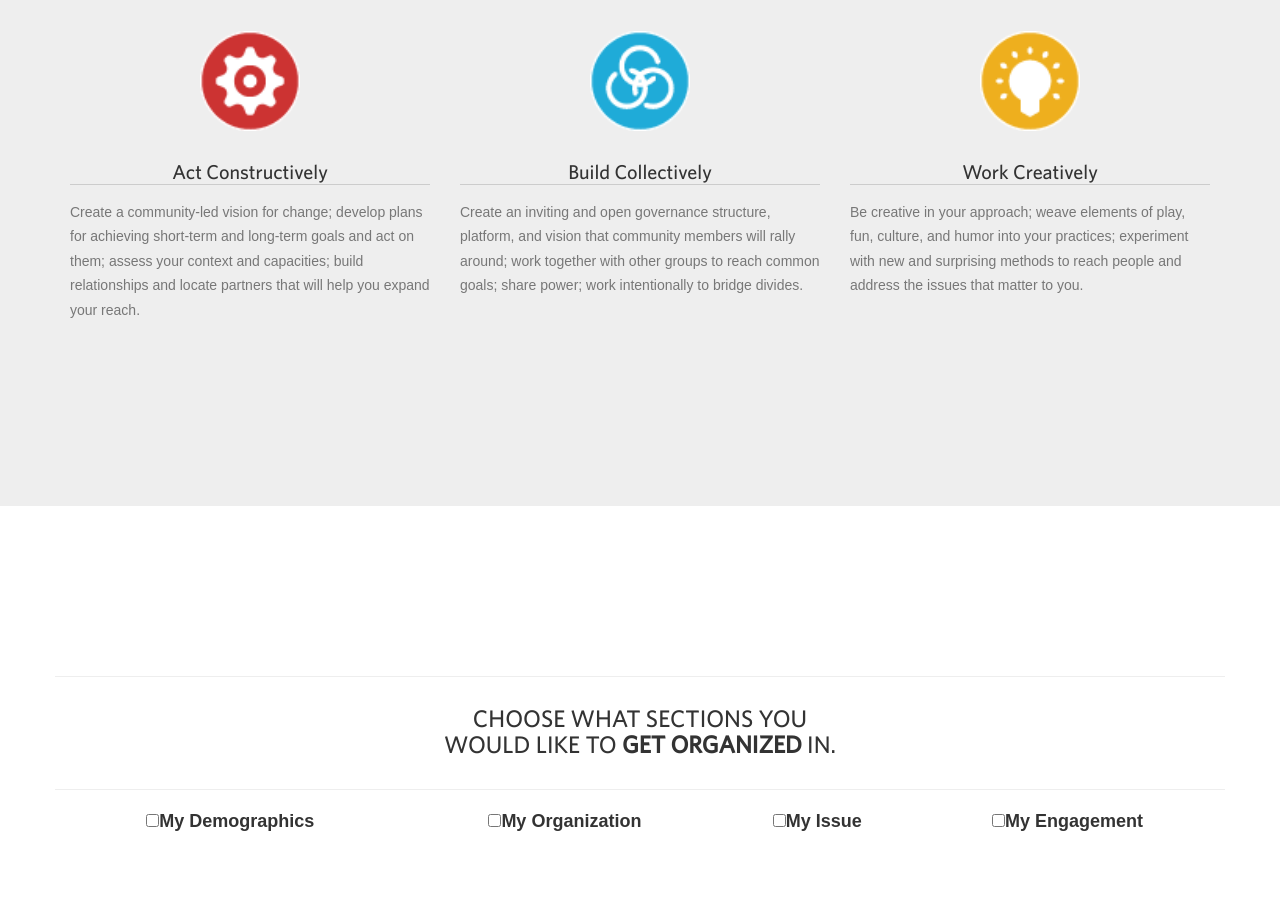
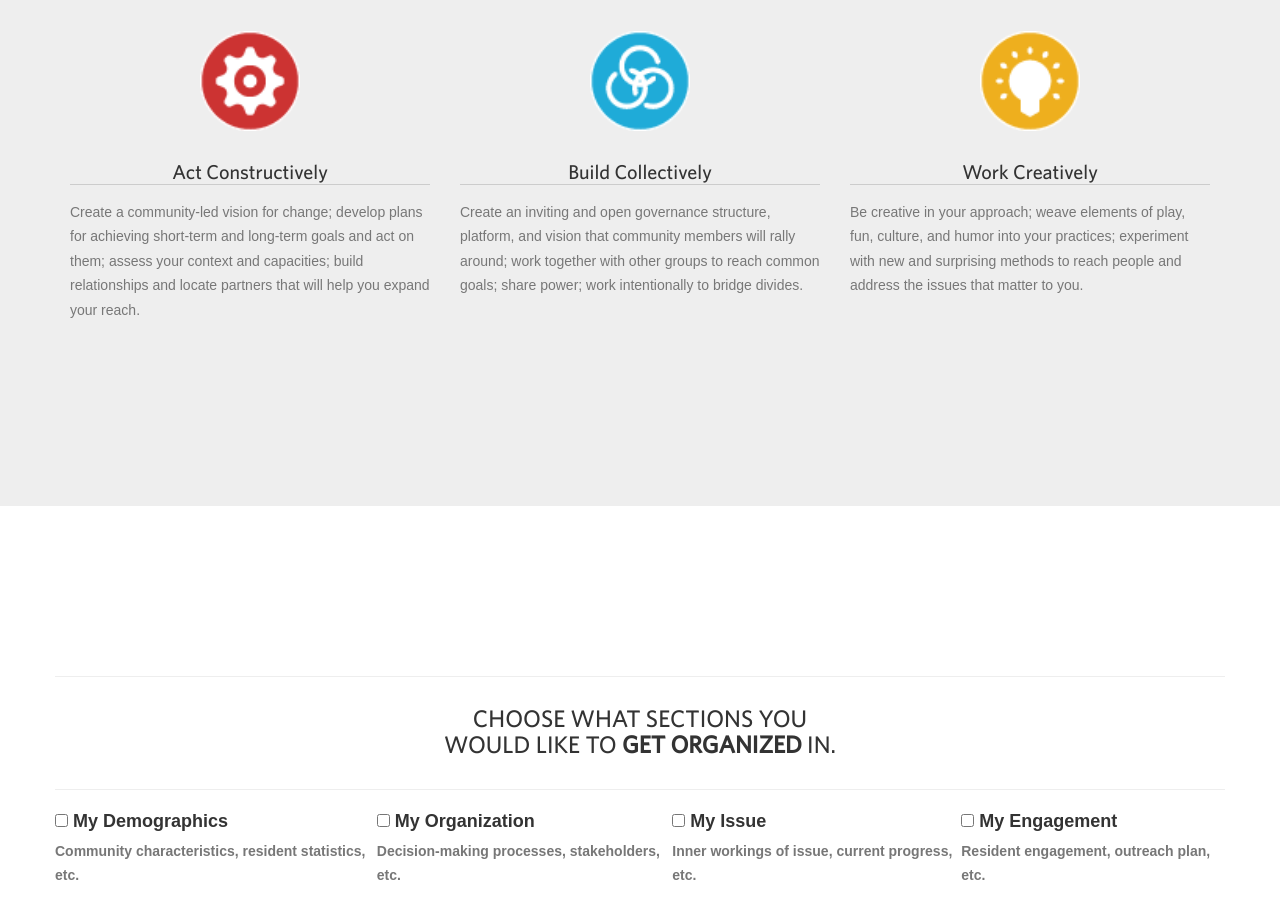
Before and after one commit to CheungAmbrose/Final-Project, a website: page home.html in a window 1280 px wide. Shown: the part 1072-1990 px from the top of the page. Drawn offline with nearby package versions, Linux system fonts and the light colour scheme; files whose address does not match are found by name; a web font is replaced by a local one.

Commit message:
text edits

```diff
--- a/css/agency.css
+++ b/css/agency.css
@@ -827,5 +827,5 @@ table {
 }
 
 th {
-    text-align: center;
+    text-align: left;
 }
--- a/home.html
+++ b/home.html
@@ -52,14 +52,16 @@
                     <li class="hidden">
                         <a href="#page-top"></a>
                     </li>
+                    <!--
                     <li>
                         <a class="page-scroll" href="#about">About</a>
                     </li>
+                -->
                     <li>
-                        <a class="page-scroll" href="#services">Plays</a>
+                        <a class="page-scroll" href="#services">About</a>
                     </li>
                     <li>
-                        <a class="page-scroll" href="#assessment">Assessment</a>
+                        <a class="page-scroll" href="#assessment">Tool</a>
                     </li>
                 </ul>
             </div>
@@ -143,16 +145,24 @@
                 <hr>
                 <table id="sections">
                     <th>
-                        <label><input type="checkbox" id="demographicscheck" onclick="sectionCheck()">My Demographics</label>
+                        <label><input type="checkbox" id="demographicscheck" onclick="sectionCheck()">    My Demographics</label>
+                        <p class="text-muted">Community characteristics, resident statistics, etc.
+                        </p>
                     </th>
                     <th>
-                        <label><input type="checkbox" id="organizationcheck" onclick="sectionCheck()">My Organization</label>
+                        <label><input type="checkbox" id="organizationcheck" onclick="sectionCheck()">    My Organization</label>
+                        <p class="text-muted">Decision-making processes, stakeholders, etc.
+                        </p>
                     </th>
                     <th>
-                        <label><input type="checkbox" id="issuecheck" onclick="sectionCheck()">My Issue</label>
+                        <label><input type="checkbox" id="issuecheck" onclick="sectionCheck()">    My Issue</label>
+                         <p class="text-muted">Inner workings of issue, current progress, etc.
+                        </p>
                     </th>
                     <th>
-                        <label><input type="checkbox" id="engagementcheck" onclick="sectionCheck()">My Engagement</label>
+                        <label><input type="checkbox" id="engagementcheck" onclick="sectionCheck()">    My Engagement</label>
+                        <p class="text-muted">Resident engagement, outreach plan, etc.
+                        </p>
                     </th>
                 </table>
             </div>
```
